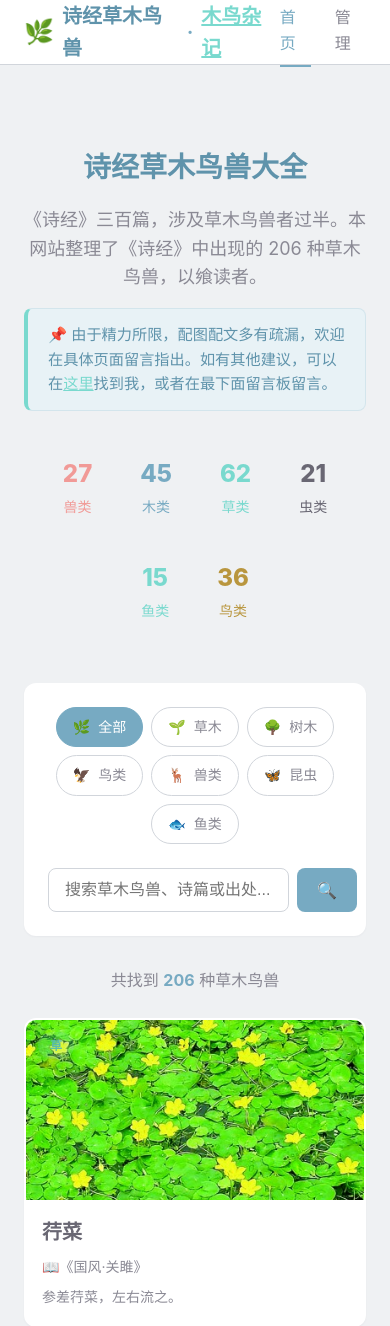
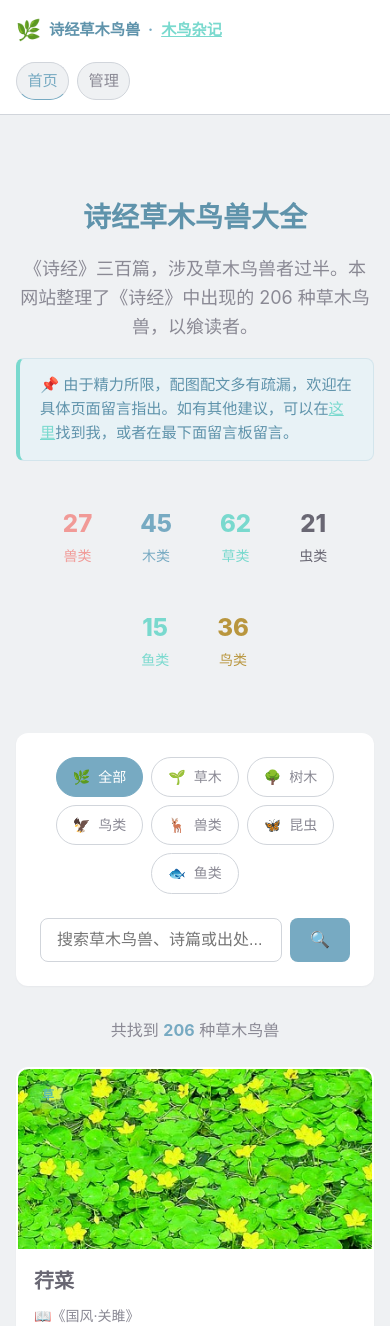
Before and after one commit to songpengwei/shijing-things, a FastAPI app: page / in a window 390 px wide. Shown: the top 1326 px of the page. Run offline with FastAPI, Linux system fonts and the light colour scheme; data that the repository does not hold is empty.

Commit message:
fix header

```diff
--- a/shijing_things/static/css/style.css
+++ b/shijing_things/static/css/style.css
@@ -958,6 +958,54 @@ body {
 
 /* ===== 响应式 ===== */
 @media (max-width: 768px) {
+    .container {
+        padding: 0 1rem;
+    }
+
+    .header-content {
+        flex-direction: column;
+        align-items: stretch;
+        justify-content: center;
+        gap: 0.75rem;
+        height: auto;
+        padding: 0.875rem 0;
+    }
+
+    .logo-wrap {
+        flex-wrap: wrap;
+        row-gap: 0.35rem;
+    }
+
+    .logo {
+        min-width: 0;
+    }
+
+    .logo-text,
+    .logo-author,
+    .logo-separator {
+        font-size: 1.05rem;
+    }
+
+    .nav {
+        width: 100%;
+        justify-content: flex-start;
+        gap: 0.75rem;
+        flex-wrap: wrap;
+        padding-top: 0.25rem;
+    }
+
+    .nav-link {
+        padding: 0.4rem 0.75rem;
+        border: 1px solid var(--color-border);
+        border-radius: 999px;
+        background: var(--color-bg);
+    }
+
+    .nav-link:hover,
+    .nav-link.active {
+        border-bottom-color: var(--color-primary);
+    }
+
     .hero-title {
         font-size: 1.75rem;
     }
@@ -991,6 +1039,27 @@ body {
 
     .manage-table .actions {
         flex-direction: column;
+    }
+}
+
+@media (max-width: 480px) {
+    .logo-icon {
+        font-size: 1.25rem;
+    }
+
+    .logo-text,
+    .logo-author,
+    .logo-separator {
+        font-size: 0.95rem;
+    }
+
+    .nav {
+        gap: 0.5rem;
+    }
+
+    .nav-link {
+        font-size: 0.95rem;
+        padding: 0.35rem 0.65rem;
     }
 }
 
```
Also changed, not shown: shijing.db, 2 other files.
